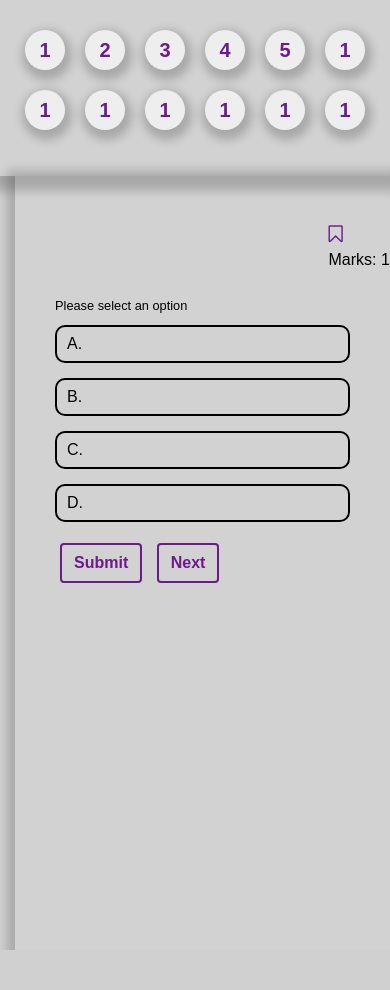
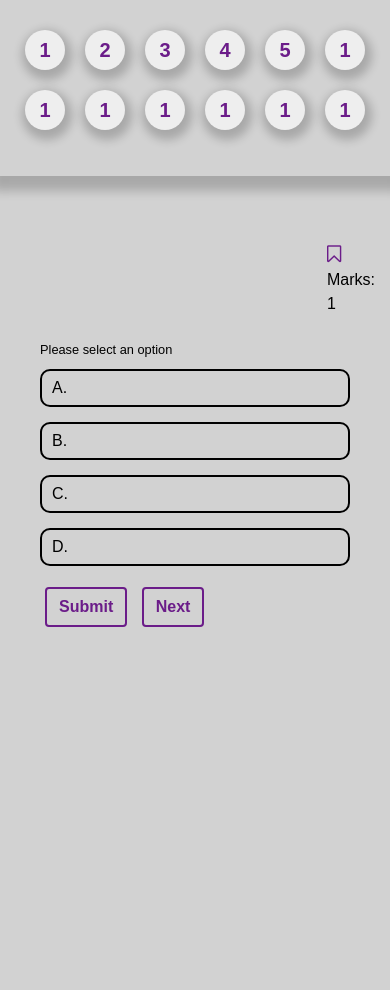
Before and after one commit to Nisheshg5/Quiz-WebApp, a Django app: template quiz_app/templates/quiz_app/quiz.html in a window 390 px wide. Shown: the part 80-1070 px from the top of the page. Before the commit the page ends 1030 px from the top, so only its background shows below. Run offline with Django 3.2, Linux system fonts and the light colour scheme; the template is opened without the code that fills it, so the values that code supplies are empty; some libraries are stand-ins or nearby versions.

Commit message:
made the quiz page responsive

```diff
--- a/quiz_app/static/quiz_app/css/quiz.css
+++ b/quiz_app/static/quiz_app/css/quiz.css
@@ -171,7 +171,7 @@ pre
     color:inherit;
     font-family: inherit;
     white-space: pre-wrap;
-  word-break: keep-all
+    word-break: keep-all
 }
 
 #testPage p#q-title {
@@ -244,6 +244,19 @@ pre
 }
 
 @media(max-width:768px) {
+    .main
+    {
+        margin: 20px auto;
+        padding-left:0;
+    }
+    #testPage .main-content
+    {
+        box-shadow: none;
+    }
+    #testPage .question
+    {
+        grid-template-columns: 90% 10%;
+    }
     #testPage label {
         width: 100%;
 
```
